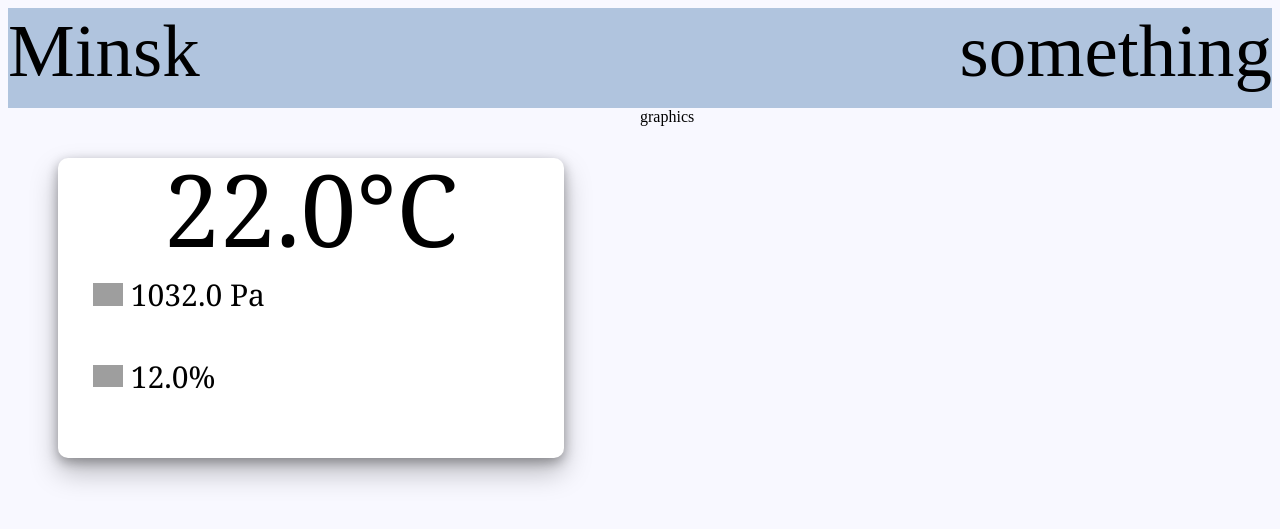
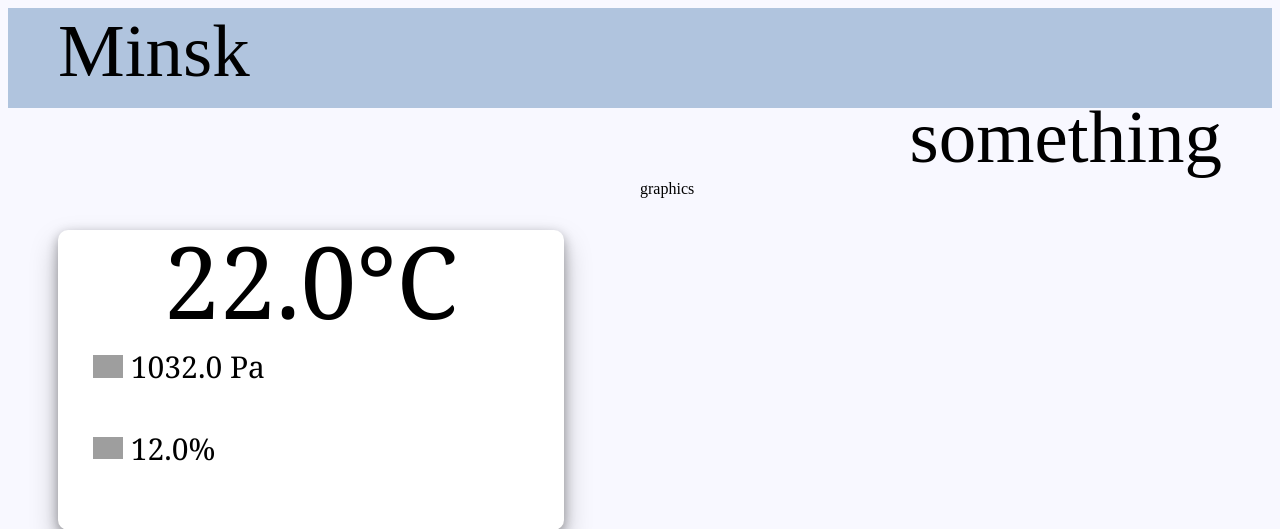
Before and after one commit to maryzyryanova/Meteostation, a Django app: page / in a window 1280 px wide. Shown: the top 529 px of the page. Run offline with Django 4.2, Linux system fonts and the light colour scheme; data comes from the database, SQL or seed files in the repository; grey boxes are pictures that could not be loaded.

Commit message:
initial commit

```diff
--- a/my_course_project/meteostation_app/templates/weather_forecast.html
+++ b/my_course_project/meteostation_app/templates/weather_forecast.html
@@ -55,6 +55,7 @@
         }
 
         .city{
+            padding-left: 50px;
             width: 50%;
             text-align: left;
             font-size: 75px;
@@ -62,6 +63,7 @@
         }
 
         .time{
+            padding-right: 50px;
             width: 50%;
             text-align: right;
             font-size: 75px;
```
